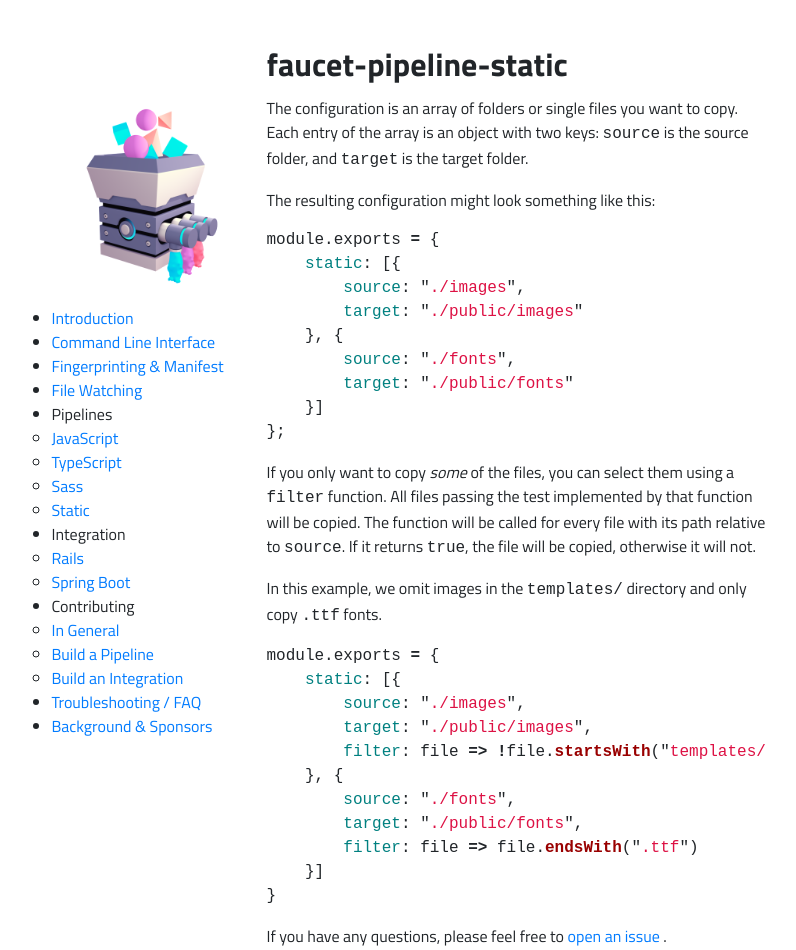
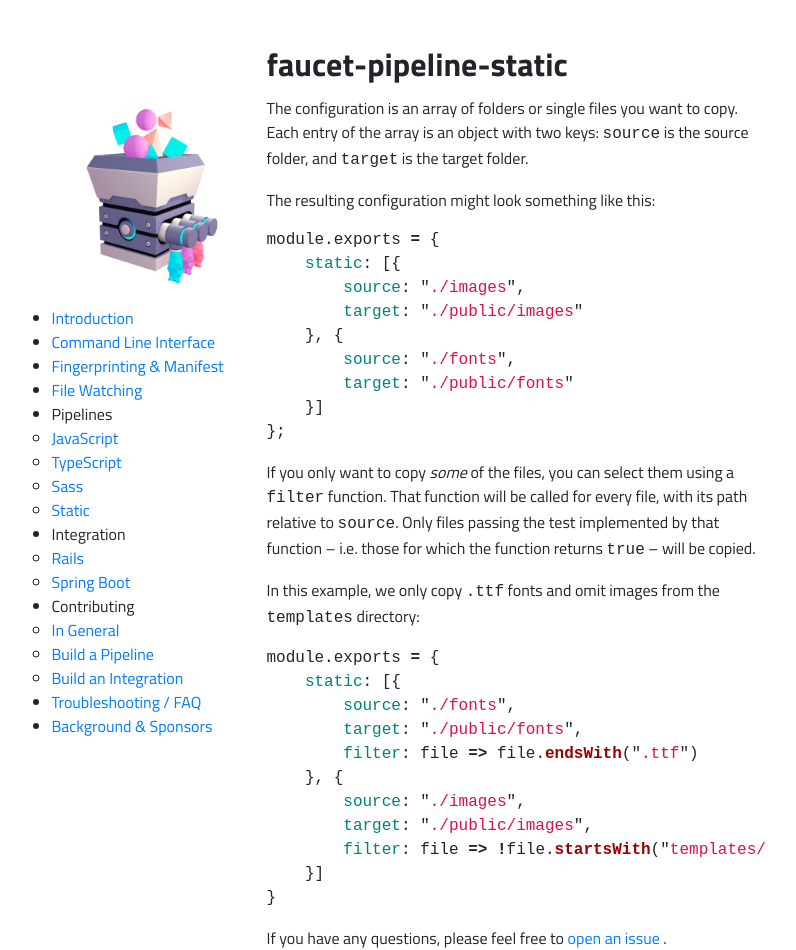
Before and after one commit to faucet-pipeline/docs, a Jekyll site: the page built from static.md, in a window 1280 px wide. Shown: the whole page, without its empty margins (231-1027 px from the left). Built offline with Jekyll 4.4.1, drawn with Linux system fonts in a browser that asks for light colours.

Commit message:
Clarify static filtering

````diff
--- a/static.md
+++ b/static.md
@@ -21,27 +21,24 @@ module.exports = {
 };
 ```
 
-If you only want to copy _some_ of the files,
-you can select them using a `filter` function.
-All files passing the test implemented by that function will be copied.
-The function will be called for every file with its path relative to `source`.
-If it returns `true`, the file will be copied,
-otherwise it will not.
+If you only want to copy _some_ of the files, you can select them using a
+`filter` function. That function will be called for every file, with its path
+relative to `source`. Only files passing the test implemented by that function –
+i.e. those for which the function returns `true` – will be copied.
 
-In this example,
-we omit images in the `templates/` directory
-and only copy `.ttf` fonts.
+In this example, we only copy `.ttf` fonts and omit images from the `templates`
+directory:
 
 ```js
 module.exports = {
     static: [{
+        source: "./fonts",
+        target: "./public/fonts",
+        filter: file => file.endsWith(".ttf")
+    }, {
         source: "./images",
         target: "./public/images",
         filter: file => !file.startsWith("templates/")
-    }, {
-        source: "./fonts",
-        target: "./public/fonts",
-        filter: file => file.endsWith(".ttf")
     }]
 }
 ```
````
